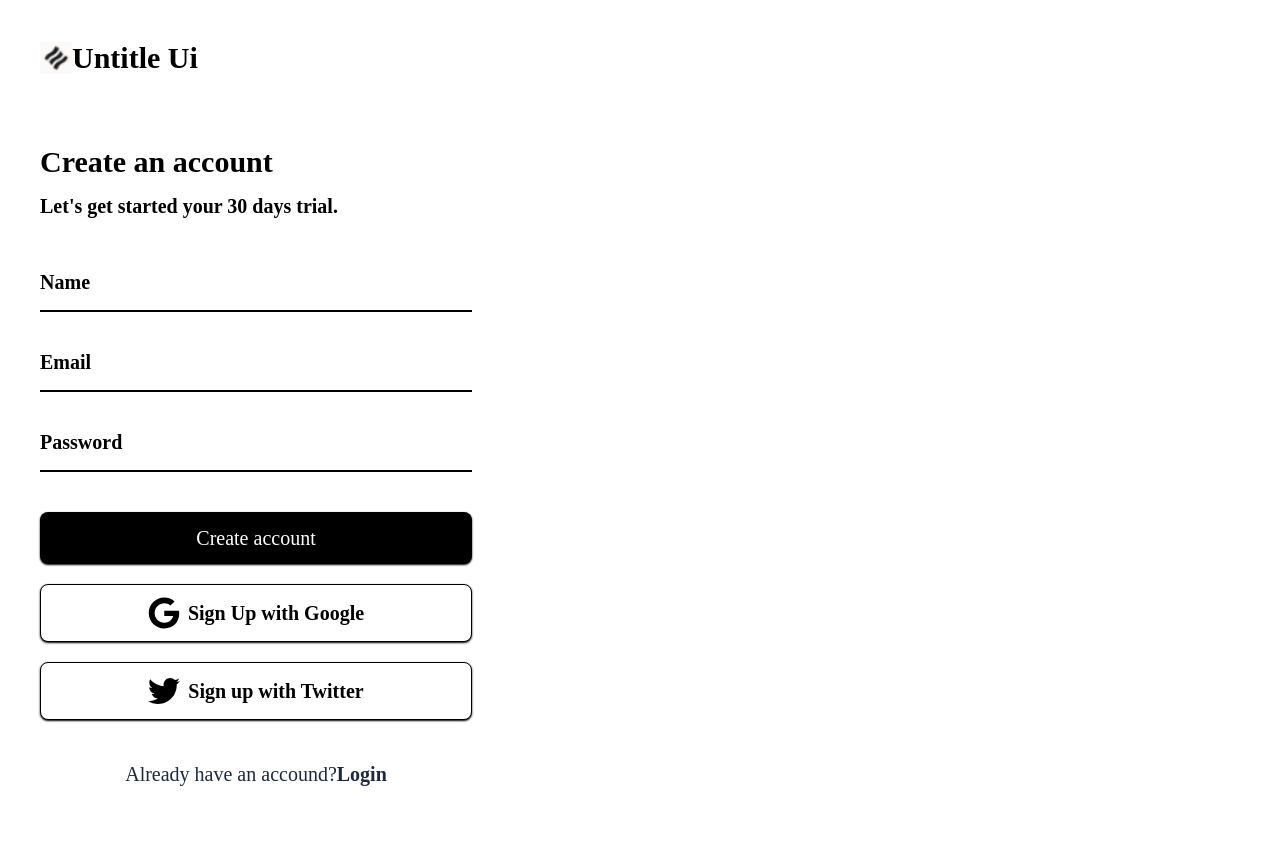
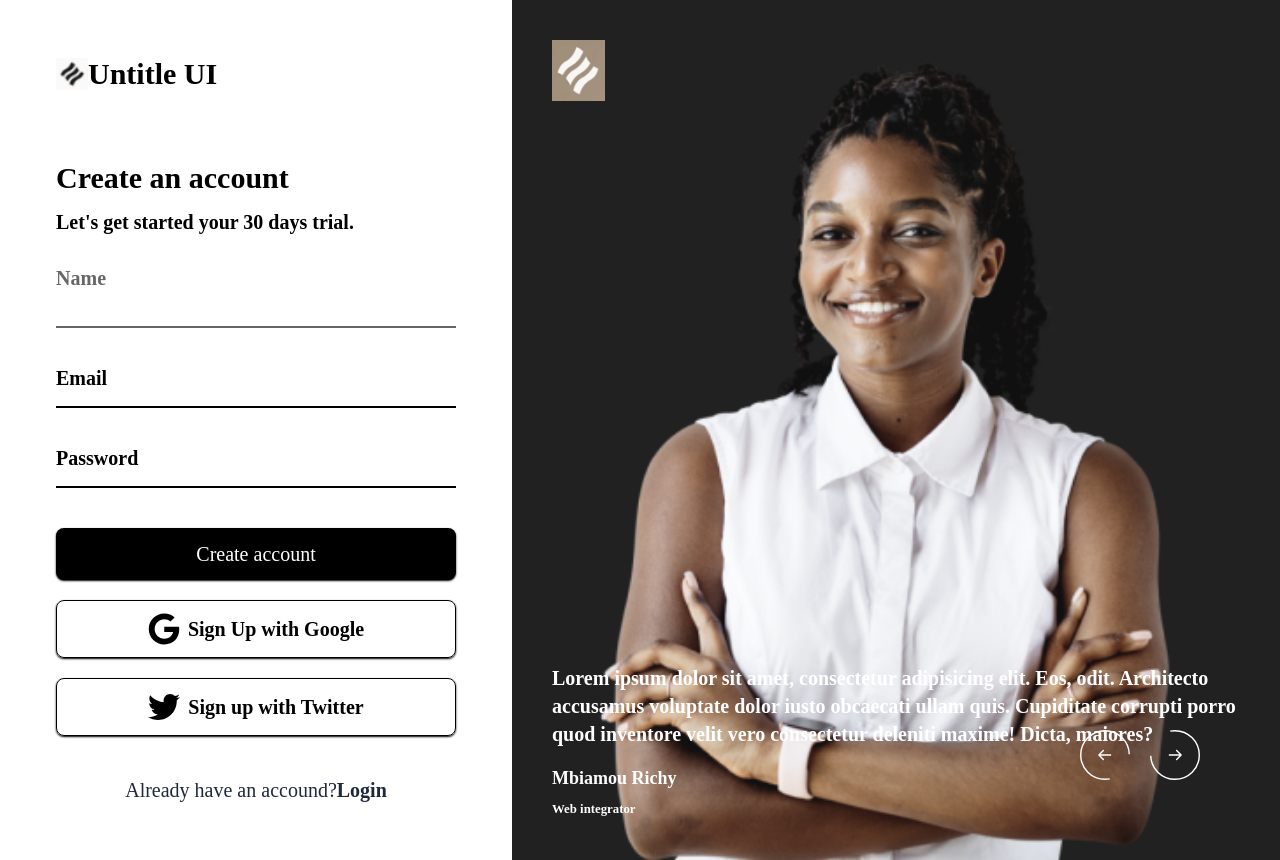
Before and after one commit to MbiamouRichy/UntitleUI-login-Page, a website: page index.html in a window 1280 px wide. Before the commit the page ends 828 px from the top, so only its background shows below. Drawn offline with Linux system fonts and the light colour scheme.

Commit message:
mise en place des svg

```diff
--- a/index.html
+++ b/index.html
@@ -1,5 +1,5 @@
 <!DOCTYPE html>
-<html lang="en">
+<html lang="fr">
 
 <head>
     <meta charset="UTF-8">
@@ -10,10 +10,10 @@
 </head>
 
 <body class="font-sans grid grid-cols-5 overflow-hidden h-screen">
-    <div class="flex flex-col justify-center md:p-20 lg:p-10 col-span-2 relative p-4">
+    <div class="flex flex-col justify-center md:p-20 lg:p-14 col-span-2 relative p-4">
         <div class="flex flex-row items-center absolute top-10 left-5 lg:static">
             <img class="h-8 w-8" src="./image/logo.PNG" alt="logo">
-            <h1 class="text-3xl font-bold">Untitle Ui</h1>
+            <h1 class="text-3xl font-bold">Untitle UI</h1>
         </div>
         <div class="flex flex-col justify-center pt-14">
             <h2 class="font-bold text-2xl sm:text-3xl my-3">Create an account</h2>
@@ -23,34 +23,42 @@
                     <input required maxlength="30"
                         class="w-full h-10 outline-none border-black font-semibold sm:text-xl border-b-2 bg-none"
                         type="text">
-                    <label class="absolute font-semibold sm:text-xl -top-1 left-0">Name</label>
+                    <label class="absolute bg-none font-semibold sm:text-xl -top-1 left-0">Name</label>
                 </div>
 
                 <div class="relative my-5 w-full">
                     <input required maxlength="30"
                         class="w-full h-10 outline-none border-black font-semibold sm:text-xl border-b-2 bg-none"
                         type="text">
-                    <label class="absolute font-semibold sm:text-xl -top-1 left-0">Email</label>
+                    <label class="absolute bg-none font-semibold sm:text-xl -top-1 left-0">Email</label>
                 </div>
 
                 <div class="relative my-5 w-full">
                     <input required maxlength="30"
                         class="w-full h-10 outline-none border-black font-semibold  border-b-2 bg-none sm:text-xl"
                         type="text">
-                    <label class="absolute font-semibold -top-1 left-0 md:text-xl">Password</label>
+                    <label class="absolute bg-none font-semibold -top-1 left-0 md:text-xl">Password</label>
                 </div>
 
-                <button class="rounded-lg mt-5 bg-black py-3 text-white sm:text-xl shadow-sm shadow-black" type="submit">Create account</button>
+                <button class="rounded-lg mt-5 bg-black py-3 text-white sm:text-xl shadow-sm shadow-black"
+                    type="submit">Create account</button>
 
 
-                <button class="flex flex-row items-center justify-center  rounded-lg mt-5 bg-white border-black border py-3 text-black font-semibold sm:text-xl shadow-sm shadow-black" type="submit">
-                    <svg class="w-8 h-8 mr-2" xmlns="http://www.w3.org/2000/svg" viewBox="0 0 488 512"><!--! Font Awesome Pro 6.3.0 by @fontawesome - https://fontawesome.com License - https://fontawesome.com/license (Commercial License) Copyright 2023 Fonticons, Inc. -->
-                        <path d="M488 261.8C488 403.3 391.1 504 248 504 110.8 504 0 393.2 0 256S110.8 8 248 8c66.8 0 123 24.5 166.3 64.9l-67.5 64.9C258.5 52.6 94.3 116.6 94.3 256c0 86.5 69.1 156.6 153.7 156.6 98.2 0 135-70.4 140.8-106.9H248v-85.3h236.1c2.3 12.7 3.9 24.9 3.9 41.4z"></path>
+                <button
+                    class="flex flex-row items-center justify-center  rounded-lg mt-5 bg-none border-black border py-3 text-black font-semibold sm:text-xl shadow-sm shadow-black"
+                    type="submit">
+                    <svg class="w-8 h-8 mr-2" xmlns="http://www.w3.org/2000/svg"
+                        viewBox="0 0 488 512"><!--! Font Awesome Pro 6.3.0 by @fontawesome - https://fontawesome.com License - https://fontawesome.com/license (Commercial License) Copyright 2023 Fonticons, Inc. -->
+                        <path
+                            d="M488 261.8C488 403.3 391.1 504 248 504 110.8 504 0 393.2 0 256S110.8 8 248 8c66.8 0 123 24.5 166.3 64.9l-67.5 64.9C258.5 52.6 94.3 116.6 94.3 256c0 86.5 69.1 156.6 153.7 156.6 98.2 0 135-70.4 140.8-106.9H248v-85.3h236.1c2.3 12.7 3.9 24.9 3.9 41.4z">
+                        </path>
                     </svg>
                     <span>Sign Up with Google</span>
                 </button>
 
-                <button class="flex flex-row items-center justify-center rounded-lg mt-5 bg-white border-black border py-3 text-black font-semibold sm:text-xl shadow-sm shadow-black" type="submit">
+                <button
+                    class="flex flex-row items-center justify-center rounded-lg mt-5 bg-none border-black border py-3 text-black font-semibold sm:text-xl shadow-sm shadow-black"
+                    type="submit">
                     <svg class="w-8 h-8 mr-2" xmlns="http://www.w3.org/2000/svg"
                         viewBox="0 0 512 512"><!--! Font Awesome Pro 6.3.0 by @fontawesome - https://fontawesome.com License - https://fontawesome.com/license (Commercial License) Copyright 2023 Fonticons, Inc. -->
                         <path
@@ -59,15 +67,48 @@
                     <span>Sign up with Twitter</span>
                 </button>
 
-                <p class="text-center md:text-xl text-slate-800 mt-10">Already have an accound?<a class="font-semibold" href="#">Login</a></p>
+                <p class="text-center md:text-xl text-slate-800 mt-10">Already have an accound?<a class="font-semibold"
+                        href="#">Login</a></p>
 
             </form>
         </div>
     </div>
-    <div class="md:hidden col-span-3">
-       <div class="bg-green-500 rounded-t-lg rounded-b-lg">
-
-       </div>
+    <div class="md:hidden lg:block col-span-3">
+        <div class="h-full w-full relative overflow-hidden">
+            <img class="absolute left-10 top-10 " src="image/logo-white.PNG" alt="Grande image du logo">
+            <div class="flex flex-row items-center justify-center gap-5 absolute bottom-10 right-10">
+                <div class="fleche flex flex-row gap-5 items-center bg-transparent p-10 rounded-full">
+                    <div class="fleche1 bg-none">
+                        <svg width="106" height="106" viewBox="0 0 106 106" fill="none" xmlns="http://www.w3.org/2000/svg">
+                            <circle cx="53" cy="53" r="51.5" stroke="white" stroke-width="3" />
+                            <path
+                                d="M38.9393 51.9393C38.3536 52.5251 38.3536 53.4749 38.9393 54.0607L48.4853 63.6066C49.0711 64.1924 50.0208 64.1924 50.6066 63.6066C51.1924 63.0208 51.1924 62.0711 50.6066 61.4853L42.1213 53L50.6066 44.5147C51.1924 43.9289 51.1924 42.9792 50.6066 42.3934C50.0208 41.8076 49.0711 41.8076 48.4853 42.3934L38.9393 51.9393ZM66 51.5H40V54.5H66V51.5Z"
+                                fill="white" />
+                        </svg>
+                    </div>
+                    <div class="fleche2">
+                        <svg width="106" height="106" viewBox="0 0 106 106" fill="none" xmlns="http://www.w3.org/2000/svg">
+                            <circle cx="53" cy="53" r="51.5" stroke="white" stroke-width="3"/>
+                            <path
+                                d="M38.9393 51.9393C38.3536 52.5251 38.3536 53.4749 38.9393 54.0607L48.4853 63.6066C49.0711 64.1924 50.0208 64.1924 50.6066 63.6066C51.1924 63.0208 51.1924 62.0711 50.6066 61.4853L42.1213 53L50.6066 44.5147C51.1924 43.9289 51.1924 42.9792 50.6066 42.3934C50.0208 41.8076 49.0711 41.8076 48.4853 42.3934L38.9393 51.9393ZM66 51.5H40V54.5H66V51.5Z"
+                                fill="white" />
+                            </svg>
+                    </div>
+                </div>
+            </div>
+            <div class="absolute left-10 bottom-10 ">
+                <h2 class="text-white font-semibold text-xl my-4">
+                    <blockquote>
+                        Lorem ipsum dolor sit amet, consectetur adipisicing elit. Eos, odit. Architecto accusamus
+                        voluptate dolor iusto obcaecati ullam quis. Cupiditate corrupti porro quod inventore velit vero
+                        consectetur deleniti maxime! Dicta, maiores?
+                    </blockquote>
+                </h2>
+                <p class="text-white font-semibold text-lg my-1">Mbiamou Richy</p>
+                <small class="text-white font-semibold text-md">Web integrator</small>
+            </div>
+            <img class="h-full relative w-full object-cover -z-10" src="./image/3.png" alt="Image1">
+        </div>
     </div>
 
     <script src="script.js"></script>
--- a/script.js
+++ b/script.js
@@ -1,3 +1,4 @@
+/*--------- Transformer chaque letre du label en span ------------------*/
 let labels = document.querySelectorAll('form label')
 labels.forEach(label =>{
     label.innerHTML = label.innerText
@@ -5,3 +6,7 @@ labels.forEach(label =>{
     .map((letter, idx) => `<span style="transition-delay: ${idx * 50}ms">${letter}</span>`)
     .join('')
 })
+
+/*-- focus sur l'input ---*/
+let input = document.querySelector('input');
+input.focus()
--- a/src/input.css
+++ b/src/input.css
@@ -16,3 +16,16 @@ form div input:valid + label span {
   transform: translateY(-20px);
   color: rgba(0, 0, 0, 0.6);
 }
+
+/*---------------------- Fleche ----------------------*/
+.fleche svg{
+  stroke-dasharray: 250;
+  stroke-dashoffset: 430;
+  height: 50px;
+  width: 50px;
+}
+.fleche2 svg{
+  stroke-dasharray: 250;
+  stroke-dashoffset: 430;
+  transform: rotate(180deg);
+}
--- a/tailwind.config.js
+++ b/tailwind.config.js
@@ -5,7 +5,7 @@ module.exports = {
     extend: {
       fontFamily: {
         sans: ["Lexend Deca"],
-      }
+      },
     },
   },
   plugins: [],
```
Also changed, not shown: dist/output.css, image/3.png (added), image/4.png (added), image/logo-white.PNG (added).
